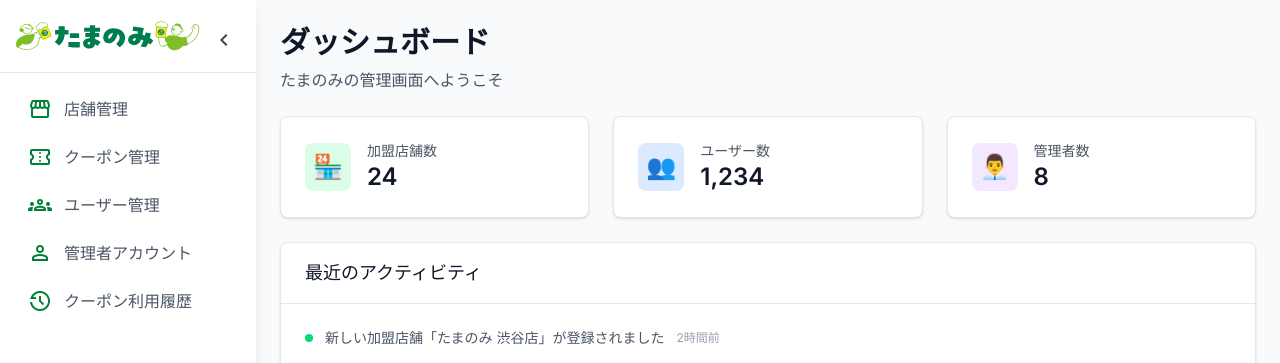
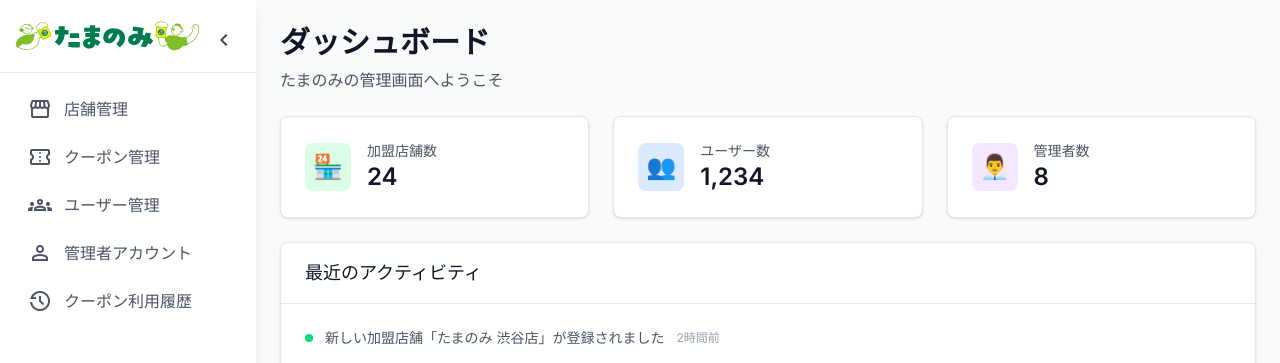
Before and after one commit to HV-development/tamanomi-admin, a Next.js app: page / in a window 1280 px wide. Shown: the top 363 px of the page. Built offline with nearby package versions, Linux system fonts and the light colour scheme.

Commit message:
メニュー閉じ時の選択状態の色付けを修正

```diff
--- a/src/components/molecules/MenuItem.tsx
+++ b/src/components/molecules/MenuItem.tsx
@@ -15,11 +15,11 @@ export default function MenuItem({ name, href, iconName, isActive, isCollapsed }
       href={href}
       className={`flex items-center space-x-3 px-3 py-2 rounded-lg transition-colors ${
         isActive
-          ? 'bg-green-100 text-green-700 border-l-4 border-green-500'
+          ? `bg-green-100 text-green-700 ${isCollapsed ? '' : 'border-l-4 border-green-500'}`
           : 'text-gray-600 hover:bg-gray-100 hover:text-gray-900'
       }`}
     >
-      <Icon name={iconName} size="md" className="text-green-700" />
+      <Icon name={iconName} size="md" className={isActive ? "text-green-700" : ""} />
       {!isCollapsed && <span>{name}</span>}
     </Link>
   );
```
